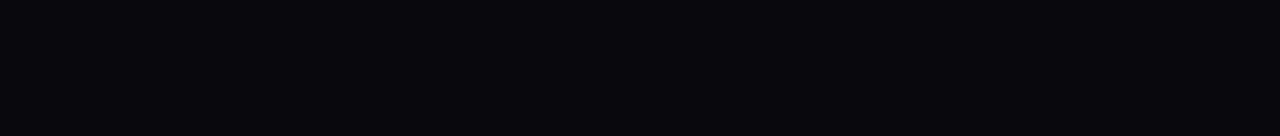
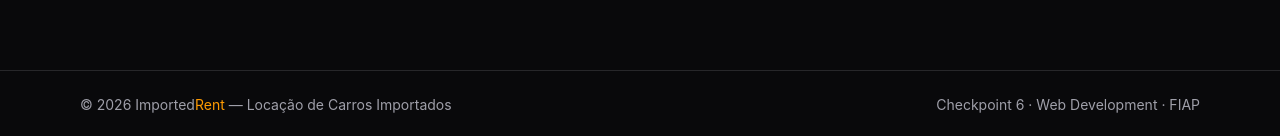
Before and after one commit to cp6-web-locacao-carros-importados/locacao-carros-importados, a React (Vite) app: page / in a window 1280 px wide. Shown: the part 1241-1377 px from the top of the page. Before the commit the page ends 1311 px from the top, so only its background shows below. Built offline with nearby package versions, Linux system fonts and the light colour scheme.

Commit message:
feat: integra o Footer e ajusta layout flex de altura total

```diff
--- a/src/App.jsx
+++ b/src/App.jsx
@@ -1,16 +1,22 @@
 import { BrowserRouter, Routes, Route } from 'react-router-dom'
 import Navbar from './components/Navbar'
+import Footer from './components/Footer'
 import Home from './pages/Home'
 import Carros from './pages/Carros'
 
 function App() {
   return (
     <BrowserRouter>
-      <Navbar />
-      <Routes>
-        <Route path="/" element={<Home />} />
-        <Route path="/carros" element={<Carros />} />
-      </Routes>
+      <div className="flex min-h-screen flex-col">
+        <Navbar />
+        <main className="flex-1">
+          <Routes>
+            <Route path="/" element={<Home />} />
+            <Route path="/carros" element={<Carros />} />
+          </Routes>
+        </main>
+        <Footer />
+      </div>
     </BrowserRouter>
   )
 }
```
